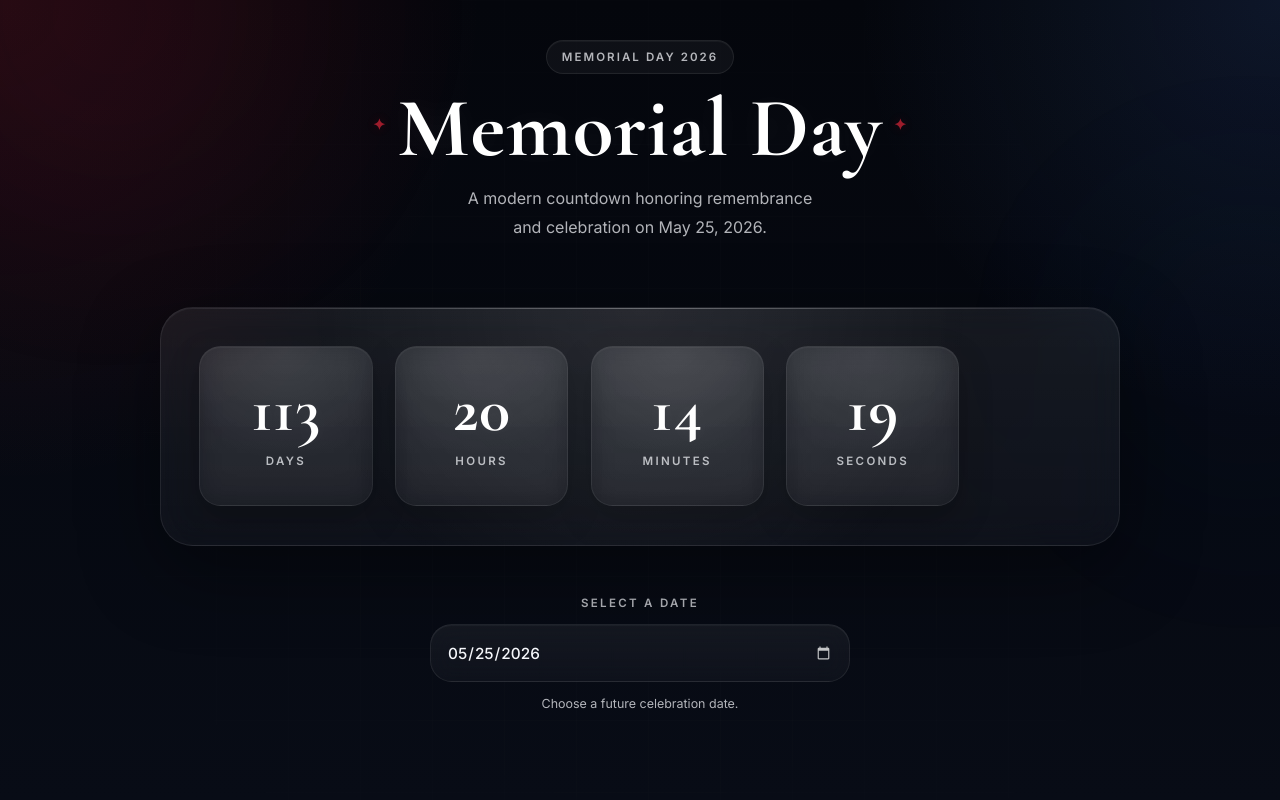
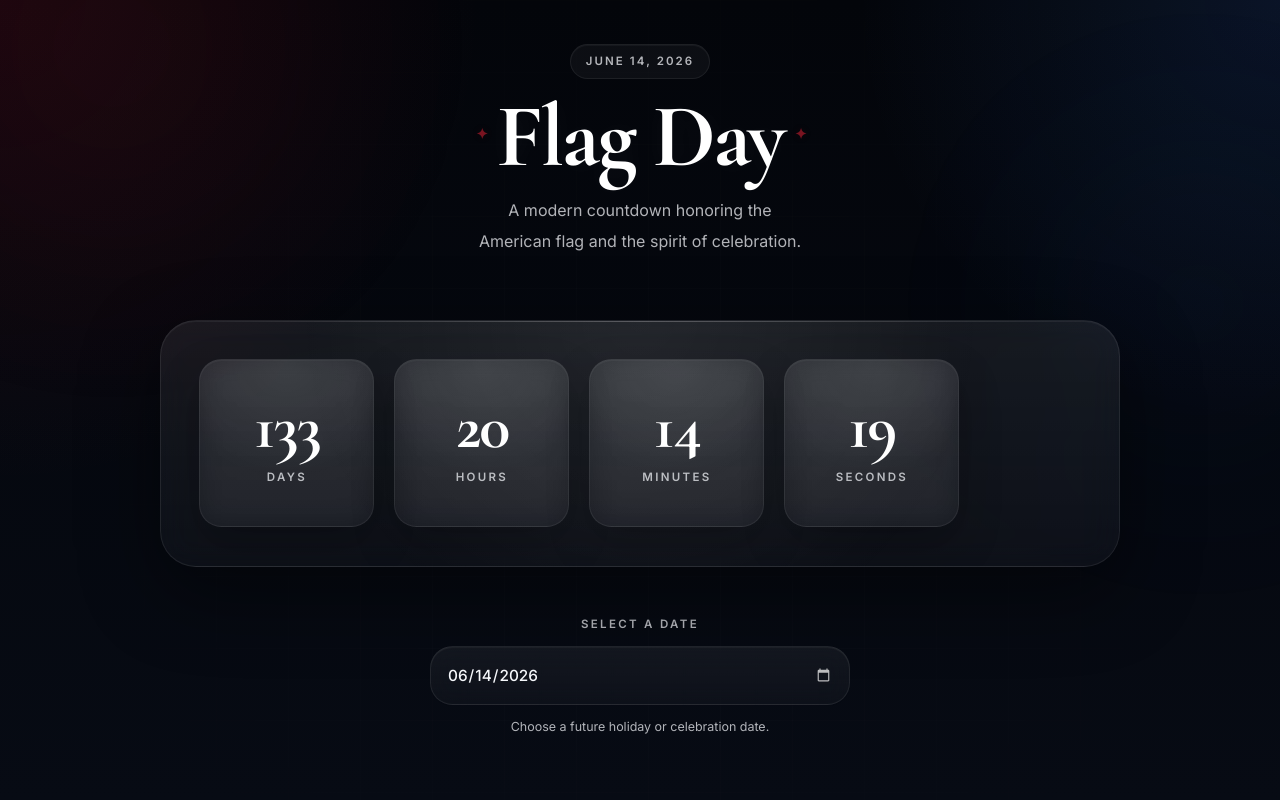
Before and after one commit to mcckyle/the-countdown, a React (Vite) app: page / in a window 1280 px wide. Shown: the top 800 px of the page. Built offline with nearby package versions, Linux system fonts and the light colour scheme.

Commit message:
Begin the Flag Day countdown.

```diff
--- a/index.html
+++ b/index.html
@@ -7,20 +7,20 @@
       content="width=device-width, initial-scale=1, viewport-fit=cover"
     />
 
-    <title>Memorial Day Countdown • May 25, 2026</title>
+    <title>Flag Day Countdown • June 14, 2026</title>
     <meta
       name="description"
-      content="A simple, modern Memorial Day countdown experience for May 25, 2026."
+      content="A simple, modern Flag Day countdown experience for June 14, 2026."
     />
 
     <!-- Open Graph Meta. -->
-    <meta property="og:title" content="Memorial Day Countdown" />
-    <meta property="og:description" content="A modern Memorial Day countdown experience for May 25, 2026." />
+    <meta property="og:title" content="Flag Day Countdown" />
+    <meta property="og:description" content="A modern Flag Day countdown experience for June 14, 2026." />
     <meta property="og:type" content="website" />
     <meta property="og:locale" content="en_US" />
 
     <!-- Theme. -->
-    <meta name="theme-color" content="#080c16" />
+    <meta name="theme-color" content="#070b14" />
     <meta name="color-scheme" content="dark" />
     <meta name="apple-mobile-web-app-capable" content="yes" />
 
@@ -37,13 +37,13 @@
     />
 
     <!-- Prevent White Flash Before CSS Loads. -->
-    <style>html { background: #080c16; }</style>
+    <style>html { background: #070b14; }</style>
   </head>
 
   <body>
     <noscript>
       <div class="no-js">
-        JavaScript is required to view the Memorial Day countdown.
+        JavaScript is required to view the Flag Day countdown.
       </div>
     </noscript>
 
--- a/src/App.css
+++ b/src/App.css
@@ -10,7 +10,7 @@
     overflow: hidden;
     display: flex;
     justify-content: center;
-    padding: clamp(1.25rem, 4vw, 2.5rem);
+    padding: clamp(1.25rem, 4vw, 2.75rem);
     color: var(--color-text);
 }
 
@@ -23,17 +23,17 @@
     inset: 0;
 
     background-image: linear-gradient(
-        rgba(255, 255, 255, 0.025) 1px,
+        rgba(255, 255, 255, 0.03) 1px,
         transparent 1px
     ),
     linear-gradient(
         90deg,
-        rgba(255, 255, 255, 0.025) 1px,
+        rgba(255, 255, 255, 0.03) 1px,
         transparent 1px
     );
     background-size: 72px 72px;
-    mask-image: radial-gradient(circle at center, black 28%, transparent 88%);
-    opacity: 0.42;
+    mask-image: radial-gradient(circle at center, black 24%, transparent 82%);
+    opacity: 0.34;
     pointer-events: none;
 }
 
@@ -53,18 +53,18 @@
 }
 .glow-primary
 {
-    top: -16rem;
+    top: -14rem;
     left: -10rem;
     width: 34rem;
     height: 34rem;
-    background: radial-gradient(circle, rgba(215, 38, 56, 0.22), transparent 72%);
+    background: radial-gradient(circle, rgba(185, 28, 45, 0.22), transparent 72%);
 }
 .glow-secondary
 {
-    top: 8rem;
-    right: -12rem;
-    width: 28rem;
-    height: 28rem;
+    top: 4rem;
+    right: -10rem;
+    width: 30rem;
+    height: 30rem;
     background: radial-gradient(circle, rgba(59, 130, 246, 0.14), transparent 72%);
 }
 
@@ -103,21 +103,22 @@
 .countdown-section
 {
     position: relative;
+    isolation: isolate;
+
     width: 100%;
     overflow: hidden;
-    isolation: isolate;
+
     padding: clamp(1.5rem, 3vw, 3rem);
-
-    border-radius: calc(var(--radius) + 0.25rem);
+    border-radius: calc(var(--radius) + 0.35rem);
     background: linear-gradient(
         180deg,
-        rgba(255, 255, 255, 0.07),
+        rgba(255, 255, 255, 0.075),
         rgba(255, 255, 255, 0.035)
     );
     border: 1px solid rgba(255, 255, 255, 0.08);
-    backdrop-filter: blur(18px);
-    box-shadow: 0 24px 80px rgba(0, 0, 0, 0.42),
-                inset 0 1px 0 rgba(255, 255, 255, 0.05);
+    backdrop-filter: blur(16px);
+    box-shadow: 0 24px 80px rgba(0, 0, 0, 0.46),
+                inset 0 1px 0 rgba(255, 255, 255, 0.04);
 
     transition: transform var(--transition),
                 border-color var(--transition),
@@ -131,14 +132,14 @@
 
     width: 100%;
     height: 1px;
-    background: linear-gradient(90deg, transparent, rgba(255, 255, 255, 0.28), transparent);
+    background: linear-gradient(90deg, transparent, rgba(255, 255, 255, 0.22), transparent);
 }
 .countdown-section::after
 {
     content: "";
     position: absolute;
     inset: 0;
-    background: radial-gradient(circle at top, rgba(255, 255, 255, 0.08), transparent 62%);
+    background: radial-gradient(circle at top, rgba(255, 255, 255, 0.06), transparent 64%);
     pointer-events: none;
 }
 /* ====================================
@@ -153,7 +154,7 @@
     {
         transform: translateY(-4px);
         border-color: rgba(255, 255, 255, 0.12);
-        box-shadow: 0 36px 100px rgba(0, 0, 0, 0.5),
+        box-shadow: 0 36px 100px rgba(0, 0, 0, 0.52),
                     0 0 0 1px rgba(255, 255, 255, 0.03);
     }
 }
@@ -165,6 +166,6 @@
 {
     .app { padding: 1rem 1rem 2rem; }
     .background-grid { background-size: 52px 52px; opacity: 0.18; }
-    .background-glow { opacity: 0.3; }
+    .background-glow { opacity: 0.24; }
     .countdown-section { padding: 1.25rem; border-radius: 1.75rem; }
 }
--- a/src/App.jsx
+++ b/src/App.jsx
@@ -1,6 +1,6 @@
 //Filename: App.jsx
 //Author: Kyle McColgan
-//Date: 18 May 2026
+//Date: 28 May 2026
 //Description: This file contains the entry component for the Countdown React project.
 
 import { useState } from "react";
@@ -14,8 +14,8 @@ import "./App.css";
 
 function App()
 {
-  //Target date: Memorial Day 2026 (May 25, 2026).
-  const [targetDate, setTargetDate] = useState("2026-05-25T00:00:00");
+  //Target date: Flag Day 2026 (June 14, 2026).
+  const [targetDate, setTargetDate] = useState("2026-06-14T00:00:00");
   const today = new Date().toISOString().split("T")[0];
 
   const handleDateChange = (e) =>
--- a/src/components/Countdown/Countdown.css
+++ b/src/components/Countdown/Countdown.css
@@ -10,7 +10,7 @@
 
     display: grid;
     grid-template-columns: repeat(4, minmax(0, 1fr));
-    gap: clamp(0.9rem, 2vw, 1.4rem);
+    gap: clamp(0.85rem, 2vw, 1.25rem);
 }
 
 /* ====================================
@@ -20,24 +20,24 @@
 {
     position: relative;
     isolation: isolate;
+    overflow: hidden;
 
     display: flex;
     flex-direction: column;
     align-items: center;
     justify-content: center;
-    overflow: hidden;
 
-    min-height: clamp(7.75rem, 14vw, 10rem);
-    padding: clamp(1rem, 2vw, 1.5rem);
-    border: 1px solid rgba(255, 255, 255, 0.08);
-    border-radius: calc(var(--radius) - 0.45rem);
+    min-height: clamp(8rem, 14vw, 10.5rem);
+    padding: clamp(1rem, 2vw, 1.6rem);
+    border: 1px solid rgba(255, 255, 255, 0.075);
+    border-radius: calc(var(--radius) - 0.5rem);
     background: linear-gradient(
         180deg,
         rgba(255, 255, 255, 0.06),
         rgba(255, 255, 255, 0.03)
     );
     box-shadow: inset 0 1px 0 rgba(255, 255, 255, 0.04),
-                0 14px 34px rgba(0, 0, 0, 0.24);
+                0 18px 40px rgba(0, 0, 0, 0.28);
     backdrop-filter: blur(14px);
 
     transition: transform var(--transition),
@@ -54,7 +54,7 @@
 
     background: radial-gradient(
         circle at top,
-        rgba(255, 255, 255, 0.08),
+        rgba(255, 255, 255, 0.07),
         transparent 64%
     );
 
@@ -88,13 +88,13 @@
     z-index: 1;
 
     font-family: var(--heading-font);
-    font-size: clamp(2.9rem, 5vw, 4.6rem);
+    font-size: clamp(3rem, 5vw, 4.75rem);
     font-weight: 700;
 
-    line-height: 0.88;
-    letter-spacing: 0.01em;
+    line-height: 0.84;
+    letter-spacing: -0.03em;
     color: var(--color-highlight);
-    text-shadow: 0 0 20px rgba(255, 255, 255, 0.06);
+    text-shadow: 0 0 24px rgba(255, 255, 255, 0.05);
 }
 
 /* ====================================
@@ -105,7 +105,7 @@
     position: relative;
     z-index: 1;
 
-    margin-top: 0.85rem;
+    margin-top: 0.9rem;
     font-size: 0.72rem;
     font-weight: 600;
     letter-spacing: 0.2em;
@@ -134,9 +134,9 @@
 ======================================= */
 .complete-badge
 {
-    padding: 0.45rem 0.95rem;
+    padding: 0.5rem 1rem;
     border-radius: 999px;
-    background: rgba(255, 255, 255, 0.05);
+    background: rgba(255, 255, 255, 0.045);
     border: 1px solid rgba(255, 255, 255, 0.08);
     font-size: 0.72rem;
     font-weight: 600;
@@ -146,9 +146,10 @@
 }
 .complete-title
 {
-    max-width: 12ch;
-    font-size: clamp(2.6rem, 6vw, 4.25rem);
-    line-height: 0.92;
+    max-width: 10ch;
+    font-size: clamp(2.8rem, 6vw, 4.5rem);
+    line-height: 0.9;
+    letter-spacing: -0.03em;
     color: var(--color-highlight);
 }
 .complete-subtitle { max-width: 34ch; font-size: 1rem; line-height: 1.8; color: var(--color-text-muted); }
@@ -156,7 +157,7 @@
 /* Countdown Desktop Hover Styles. */
 @media (hover: hover)
 {
-    .time-unit:hover { transform: translateY(-3px); border-color: rgba(255, 255, 255, 0.12); box-shadow: inset 0 1px 0 rgba(255, 255, 255, 0.05), 0 20px 44px rgba(0, 0, 0, 0.3); }
+    .time-unit:hover { transform: translateY(-3px); border-color: rgba(255, 255, 255, 0.12); box-shadow: inset 0 1px 0 rgba(255, 255, 255, 0.05), 0 24px 48px rgba(0, 0, 0, 0.34); }
 
 /* ====================================
    Countdown Animations Styles.
@@ -164,7 +165,7 @@
 @keyframes tick
 {
     0% { transform: scale(1); }
-    50% { transform: scale(1.03); }
+    50% { transform: scale(1.035); }
     100% { transform: scale(1); }
 }
 
@@ -174,11 +175,11 @@
 @media (max-width: 768px)
 {
     .countdown { grid-template-columns: repeat(2, minmax(0, 1fr)); }
-    .time-unit { min-height: 7.2rem; }
+    .time-unit { min-height: 7.5rem; }
 }
 @media (max-width: 420px)
 {
     .countdown { grid-template-columns: 1fr; }
-    .time-unit { min-height: 6.6rem; }
-    .time-value { font-size: 3.1rem; }
+    .time-unit { min-height: 6.75rem; }
+    .time-value { font-size: 3.2rem; }
 }
--- a/src/components/Countdown/Countdown.jsx
+++ b/src/components/Countdown/Countdown.jsx
@@ -1,6 +1,6 @@
 //Filename: Countdown.jsx
 //Author: Kyle McColgan
-//Date: 18 May 2026
+//Date: 28 May 2026
 //Description: This file contains the parent component for the Countdown React project.
 
 import { useState, useEffect, useRef } from "react";
@@ -49,11 +49,11 @@ function Countdown({ targetDate })
       <section
         className="countdown complete"
         aria-live="polite"
-        aria-label="Memorial Day has arrived"
+        aria-label="Flag Day has arrived"
       >
-        <div className="complete-badge">Memorial Day 2026</div>
-        <h2 className="complete-title">Happy Memorial Day.</h2>
-        <p className="complete-subtitle">A day of remembrance and gratitude.</p>
+        <div className="complete-badge">June 14, 2026</div>
+        <h2 className="complete-title">Happy Flag Day</h2>
+        <p className="complete-subtitle">Honoring the American flag and the values it represents.</p>
       </section>
     );
   }
@@ -63,7 +63,7 @@ function Countdown({ targetDate })
       className="countdown"
       role="timer"
       aria-live="polite"
-      aria-label="Time remaining until Memorial Day"
+      aria-label="Time remaining until Flag Day 2026"
     >
       {UNITS.map(({ key, label }) => (
         <article key={key} className={`time-unit ${isTicking ? "tick" : ""}`}>
--- a/src/components/DatePicker/DatePicker.css
+++ b/src/components/DatePicker/DatePicker.css
@@ -10,7 +10,7 @@
 
     display: flex;
     flex-direction: column;
-    gap: 0.72rem;
+    gap: 0.75rem;
 }
 
 /* ====================================
@@ -32,8 +32,8 @@
 .date-input
 {
     width: 100%;
-    min-height: 3.2rem;
-    padding: 0.9rem 1rem;
+    min-height: 3.25rem;
+    padding: 0.95rem 1rem;
 
     font-size: 0.96rem;
     font-weight: 500;
@@ -46,7 +46,7 @@
     );
 
     border: 1px solid rgba(255, 255, 255, 0.08);
-    border-radius: calc(var(--radius) - 0.45rem);
+    border-radius: calc(var(--radius) - 0.5rem);
     backdrop-filter: blur(12px);
     box-shadow: inset 0 1px 0 rgba(255, 255, 255, 0.04);
 
@@ -62,8 +62,8 @@
 .date-input:focus
 {
     outline: none;
-    border-color: rgba(255, 255, 255, 0.16);
-    box-shadow: 0 0 0 4px rgba(255, 255, 255, 0.045);
+    border-color: rgba(255, 255, 255, 0.14);
+    box-shadow: 0 0 0 4px rgba(255, 255, 255, 0.04);
 }
 .date-help { font-size: 0.78rem; line-height: 1.6; color: var(--color-text-muted); }
 
@@ -72,7 +72,7 @@
 ======================================= */
 .date-input::-webkit-calendar-picker-indicator
 {
-    opacity: 0.75;
+    opacity: 0.72;
     cursor: pointer;
 }
 
@@ -82,7 +82,7 @@
     .date-input:hover
     {
         transform: translateY(-1px);
-        border-color: rgba(255, 255, 255, 0.12);
+        border-color: rgba(255, 255, 255, 0.11);
     }
 }
 
@@ -92,5 +92,5 @@
 @media (max-width: 600px)
 {
     .date-picker { gap: 0.65rem; }
-    .date-input { min-height: 3.05rem; }
+    .date-input { min-height: 3.1rem; }
 }
--- a/src/components/DatePicker/DatePicker.jsx
+++ b/src/components/DatePicker/DatePicker.jsx
@@ -1,6 +1,6 @@
 //Filename: DatePicker.jsx
 //Author: Kyle McColgan
-//Date: 11 May 2026
+//Date: 28 May 2026
 //Description: This file contains the entry component for the Countdown React project.
 
 import "./DatePicker.css";
@@ -33,7 +33,7 @@ export default function DatePicker ({ value, minDate, onChange }) {
       </div>
 
       <span id="date-help" className="date-help">
-        Choose a future celebration date.
+        Choose a future holiday or celebration date.
       </span>
     </div>
   );
--- a/src/components/Footer/Footer.jsx
+++ b/src/components/Footer/Footer.jsx
@@ -1,6 +1,6 @@
 //Filename: Footer.jsx
 //Author: Kyle McColgan
-//Date: 18 May 2026
+//Date: 28 May 2026
 //Description: This file contains the Footer component for the Countdown React project.
 
 import "./Footer.css";
@@ -19,7 +19,7 @@ function Footer()
             href="https://mcckyle.github.io/"
             target="_blank"
             rel="noopener noreferrer"
-            aria-label="Visit my website"
+            aria-label="Visit Kyle McColgan's website"
           >
             Kyle McColgan
           </a>
@@ -28,7 +28,7 @@ function Footer()
         <span className="footer-divider" aria-hidden="true">•</span>
 
         <span className="footer-muted">
-          Built with React and Vite
+          React + Vite
         </span>
 
         <span className="footer-divider" aria-hidden="true">•</span>
--- a/src/components/Header/Header.css
+++ b/src/components/Header/Header.css
@@ -12,7 +12,7 @@
     flex-direction: column;
     align-items: center;
 
-    gap: 1rem;
+    gap: 1.1rem;
     text-align: center;
 
     animation: fadeIn 700ms ease both;
@@ -28,11 +28,11 @@
     justify-content: center;
 
     min-height: 2rem;
-    padding: 0.42rem 0.9rem;
+    padding: 0.45rem 0.95rem;
 
     border-radius: 999px;
-    border: 1px solid rgba(255, 255, 255, 0.08);
-    background: rgba(255, 255, 255, 0.045);
+    border: 1px solid rgba(255, 255, 255, 0.07);
+    background: rgba(255, 255, 255, 0.04);
     color: var(--color-text-muted);
     box-shadow: inset 0 1px 0 rgba(255, 255, 255, 0.04);
     backdrop-filter: blur(10px);
@@ -55,14 +55,14 @@
     gap: 0.7rem;
 
     font-family: var(--heading-font);
-    font-size: clamp(3rem, 7vw, 5.25rem);
+    font-size: clamp(3.2rem, 7vw, 5.75rem);
     font-weight: 700;
 
-    line-height: 0.92;
-    letter-spacing: 0.01em;
+    line-height: 0.9;
+    letter-spacing: -0.03em;
     color: var(--color-highlight);
     text-wrap: balance;
-    text-shadow: 0 0 28px rgba(255, 255, 255, 0.06);
+    text-shadow: 0 0 24px rgba(255, 255, 255, 0.05);
 }
 
 /* ====================================
@@ -70,11 +70,11 @@
 ======================================= */
 .header-star
 {
-    font-size: 0.18em;
+    font-size: 0.16em;
     color: var(--color-accent);
-    opacity: 0.72;
-    transform: translateY(-0.2em);
-    text-shadow: 0 0 12px rgba(215, 38, 56, 0.32);
+    opacity: 0.65;
+    transform: translateY(-0.16em);
+    text-shadow: 0 0 10px rgba(185, 28, 45, 0.22);
 }
 
 /* ====================================
@@ -82,9 +82,9 @@
 ======================================= */
 .header-subtitle
 {
-    max-width: 44ch;
+    max-width: 42ch;
     font-size: 1rem;
-    line-height: 1.85;
+    line-height: 1.9;
 
     color: var(--color-text-muted);
     text-wrap: balance;
@@ -117,8 +117,8 @@
 ======================================= */
 @media (max-width: 640px)
 {
-    .header { gap: 0.85rem; }
-    .header-badge{ font-size: 0.68rem; letter-spacing: 0.16em; }
-    .header-title { font-size: clamp(2.4rem, 12vw, 4rem); gap: 0.5rem; }
+    .header { gap: 0.9rem; }
+    .header-badge { font-size: 0.68rem; letter-spacing: 0.16em; }
+    .header-title { font-size: clamp(2.5rem, 12vw, 4.25rem); gap: 0.5rem; }
     .header-subtitle { max-width: 30ch; font-size: 0.95rem; line-height: 1.8; }
 }
--- a/src/components/Header/Header.jsx
+++ b/src/components/Header/Header.jsx
@@ -1,6 +1,6 @@
 //Filename: Header.jsx
 //Author: Kyle McColgan
-//Date: 18 May 2026
+//Date: 28 May 2026
 //Description: This file contains the Header component for the Countdown React project.
 
 import "./Header.css";
@@ -10,17 +10,17 @@ function Header()
   return (
     <header className="header">
       <div className="header-badge">
-        Memorial Day 2026
+        June 14, 2026
       </div>
       <h1 className="header-title">
         <span className="header-star" aria-hidden="true">✦</span>
-        Memorial Day
+        Flag Day
         <span className="header-star" aria-hidden="true">✦</span>
       </h1>
 
         <p className="header-subtitle">
-          A modern countdown honoring remembrance
-          and celebration on May 25, 2026.
+          A modern countdown honoring the American flag
+          and the spirit of celebration.
         </p>
     </header>
   );
--- a/src/index.css
+++ b/src/index.css
@@ -5,8 +5,8 @@
 ======================================= */
 :root
 {
-    --color-bg: #080c16;
-    --color-bg-deep: #04060c;
+    --color-bg: #070b14;
+    --color-bg-deep: #03050a;
 
     --color-surface: rgba(255, 255, 255, 0.05);
     --color-border: rgba(255, 255, 255, 0.08);
@@ -14,14 +14,14 @@
     --color-text: #f5f7fb;
     --color-text-muted: rgba(245, 247, 251, 0.72);
 
-    --color-accent: #d72638;
-    --color-secondary: #4f8df7;
+    --color-accent: #b91c2d;
+    --color-secondary: #3b82f6;
     --color-highlight: #ffffff;
 
     --main-font: "Inter", system-ui, -apple-system, BlinkMacSystemFont, sans-serif;
     --heading-font: "Cormorant Garamond", Georgia, serif;
 
-    --radius: 1.8rem;
+    --radius: 1.9rem;
     --transition: 260ms cubic-bezier(0.22, 1, 0.36, 1);
 }
 
@@ -48,12 +48,12 @@ body
 
     background: radial-gradient(
       circle at top left,
-      rgba(215, 38, 56, 0.14),
+      rgba(185, 28, 45, 0.12),
       transparent 32%
     ),
     radial-gradient(
         circle at top right,
-        rgba(79, 141, 247, 0.12),
+        rgba(59, 130, 246, 0.12),
         transparent 28%
     ),
     linear-gradient(180deg, var(--color-bg-deep), var(--color-bg));
@@ -96,7 +96,7 @@ a:hover { color: var(--color-accent); }
 /* ====================================
    Accessibility Styles.
 ======================================= */
-:focus-visible { outline: 2px solid rgba(255, 255, 255, 0.9); outline-offset: 3px; }
+:focus-visible { outline: 2px solid rgba(255, 255, 255, 0.88); outline-offset: 3px; }
 
 /* ====================================
    Selection Styles.
```
Also changed, not shown: src/components/Footer/Footer.css (+4 -4 lines), 1 other file (tests, documents, lock files or other folders).
